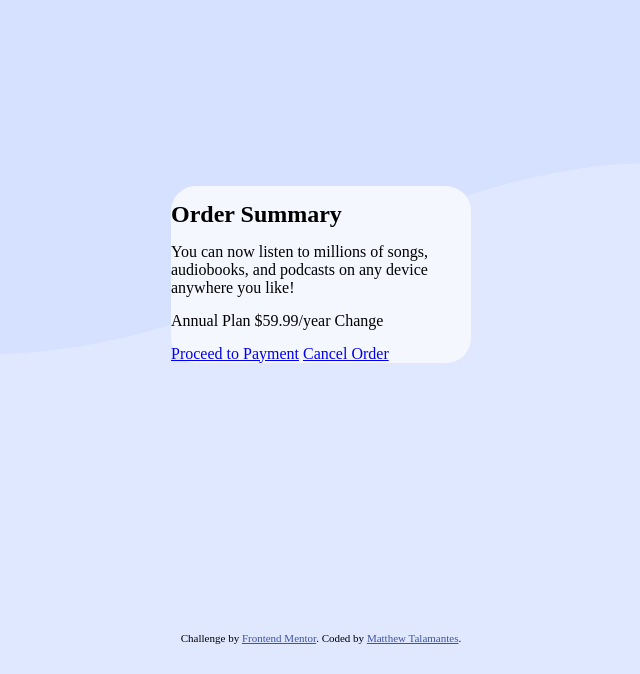
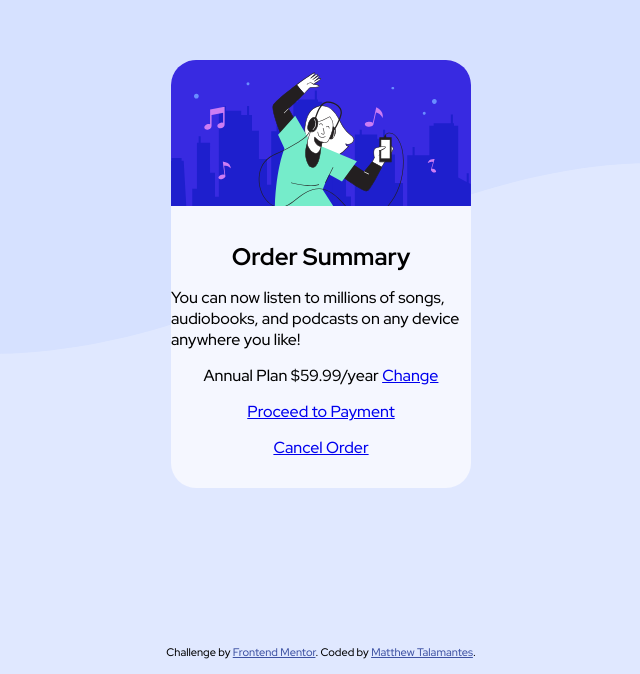
Before and after one commit to matthew-talamantes/Order-summary-component, a plain HTML site: page index.html in a window 1280 px wide. Shown: the part 126-800 px from the top of the page, without its empty margins (319-959 px from the left). Drawn offline with Linux system fonts and the light colour scheme.

Commit message:
Continued Work

```diff
--- a/css/main.css
+++ b/css/main.css
@@ -13,6 +13,7 @@ body {
     display: flex;
     justify-content: center;
     align-items: center;
+    font-family: "Red Hat Display", sans-serif;
 }
 
 #summary-card {
@@ -20,16 +21,35 @@ body {
     height: auto;
     border-radius: 25px;
     background-color: hsl(225, 100%, 98%);
+    overflow: hidden;
 }
 
 #summary-card > * {
     margin: 15px 0;
 }
 
+#summary-card > a {
+    display: block;
+}
+
+#card-hero {
+    margin-top: 0px;
+}
+
+#summary-text {
+    display: flex;
+    flex-direction: column;
+    align-items: center;
+}
+
+#summary-text > * {
+    margin-bottom: 15px;
+}
+
 .attribution {
     text-align: center;
     position: absolute;
-    bottom: 30px;
-    width: 281px;
-    left: calc(50% - (281px / 2))
+    bottom: 15px;
+    width: 315px;
+    left: calc(50% - (315px / 2))
 }
--- a/index.html
+++ b/index.html
@@ -4,6 +4,9 @@
   <meta charset="UTF-8">
   <meta name="viewport" content="width=device-width, initial-scale=1.0"> <!-- displays site properly based on user's device -->
 
+  <link rel="preconnect" href="https://fonts.googleapis.com">
+  <link rel="preconnect" href="https://fonts.gstatic.com" crossorigin>
+  <link href="https://fonts.googleapis.com/css2?family=Red+Hat+Display:wght@500;700;900&display=swap" rel="stylesheet">
   <link rel="icon" type="image/png" sizes="32x32" href="./images/favicon-32x32.png">
   <link rel="stylesheet" type="text/css" href="./css/main.css">
 
@@ -18,6 +21,8 @@
 <body>
 
   <section id="summary-card">
+    <img id="card-hero" src="./images/illustration-hero.svg" width="300" alt="Illustration">
+    <div id="summary-text">
       <h1>Order Summary</h1>
 
       <p>You can now listen to millions of songs, audiobooks, and podcasts on any
@@ -27,11 +32,12 @@
         Annual Plan
         $59.99/year
 
-      Change
+        <a href="#">Change</a>
       </article>
 
       <a href="#" class="btn" id="payment-button">Proceed to Payment</a>
       <a href="#" class="btn cancel-btn">Cancel Order</a>
+    </div>
   </section>
 
   <div class="attribution">
```
Lines whose indentation alone changed are shown as unchanged.
